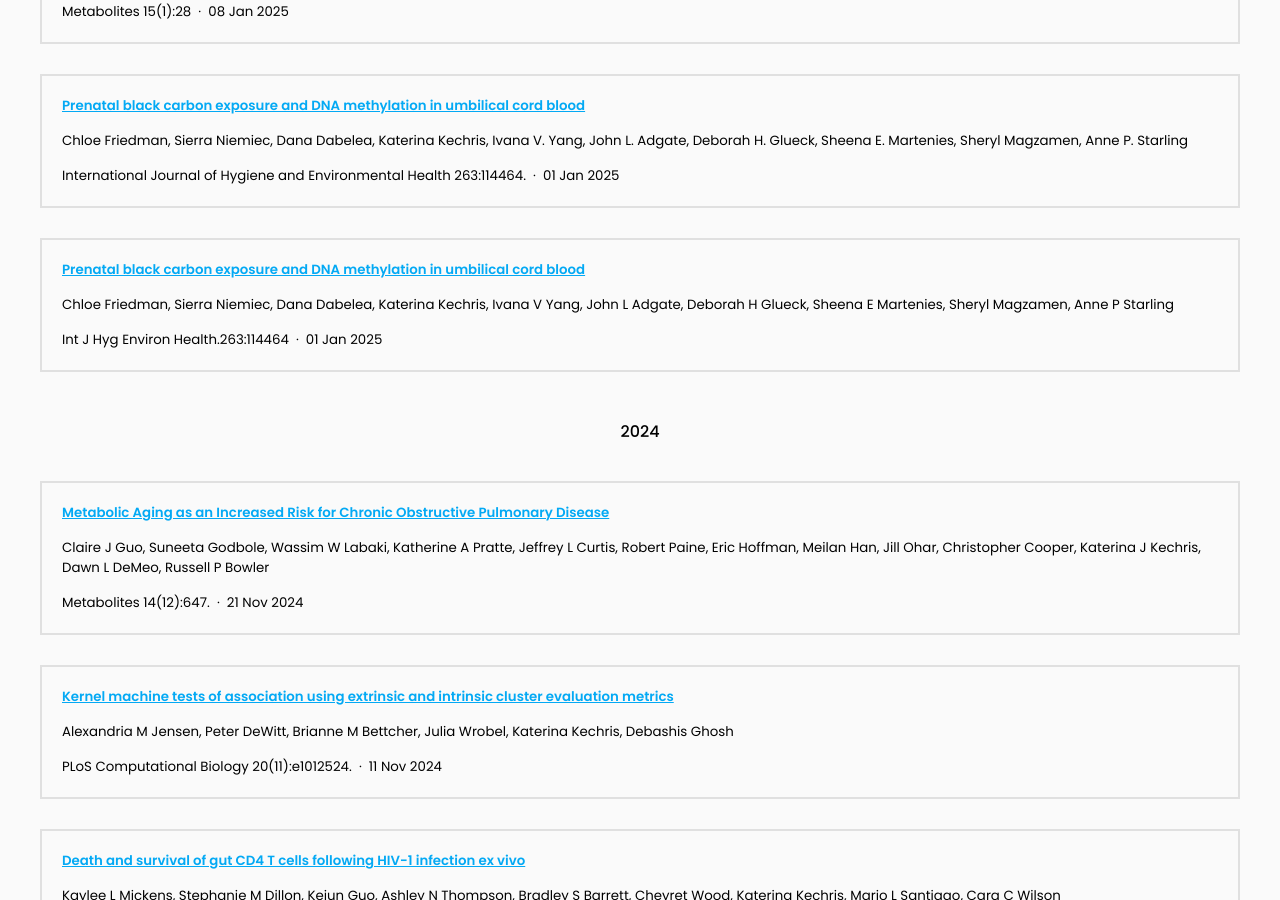
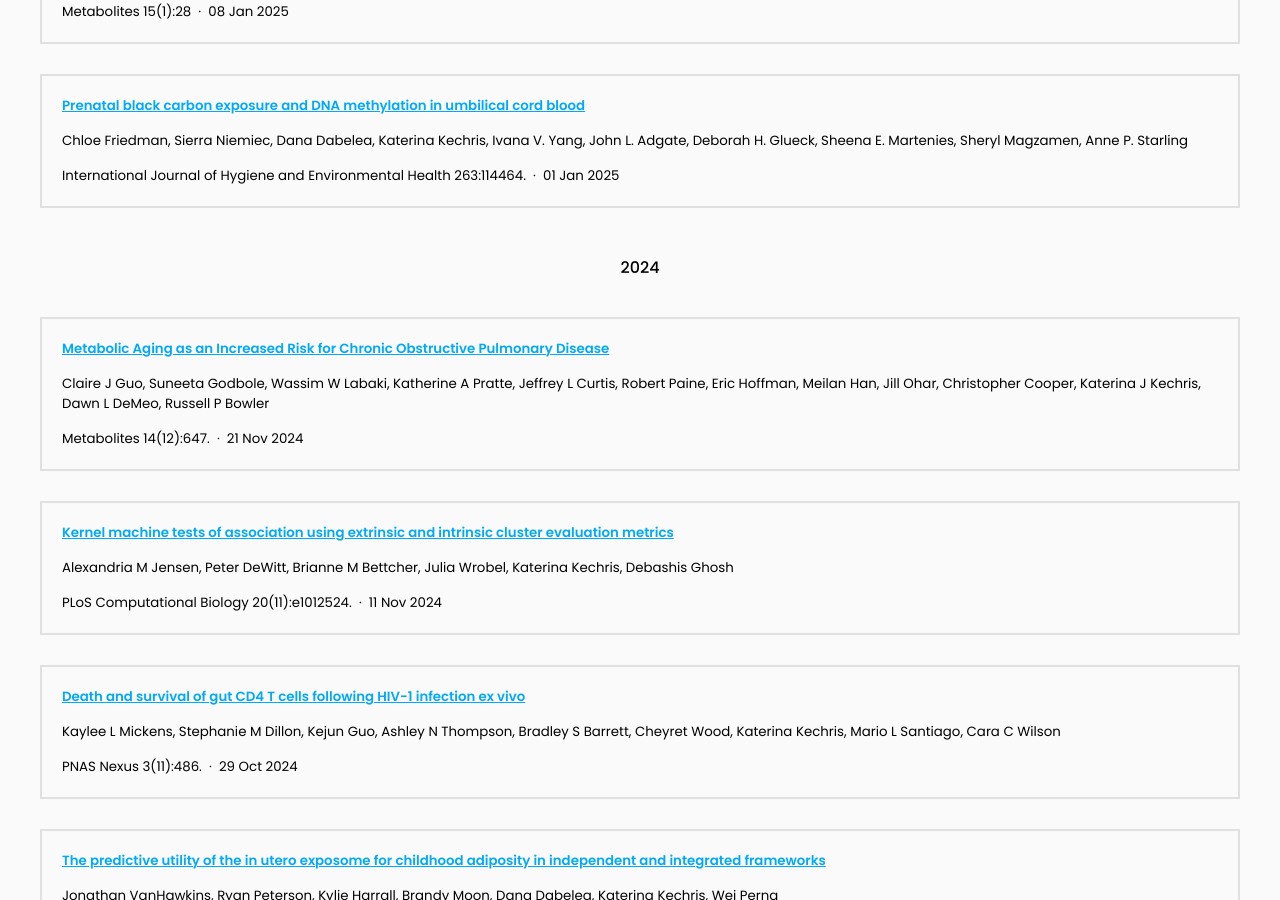
Before and after one commit to KechrisLab/kechrislab.github.io, a Jekyll site: the page built from Publications/index.md, in a window 1280 px wide and 900 px high, scrolled down 2143 px. Built offline with Jekyll 4.4.1, drawn with Linux system fonts in a browser that asks for light colours.

Commit message:
Generate citations

```diff
--- a/_data/citations.yaml
+++ b/_data/citations.yaml
@@ -149,23 +149,6 @@
   date: '2025-02-19'
   link: https://pmc.ncbi.nlm.nih.gov/articles/PMC11857268/
   _cache: 130a53539a7576c7605e3f5aa9a4671c8f7248e662fb8bfd7ce76b0ab11d94dc
-- id: pmc:PMC12282525
-  title: Prenatal black carbon exposure and DNA methylation in umbilical cord blood
-  authors:
-  - Chloe Friedman
-  - Sierra Niemiec
-  - Dana Dabelea
-  - Katerina Kechris
-  - Ivana V Yang
-  - John L Adgate
-  - Deborah H Glueck
-  - Sheena E Martenies
-  - Sheryl Magzamen
-  - Anne P Starling
-  publisher: Int J Hyg Environ Health.263:114464
-  date: '2025-01-01'
-  link: https://pmc.ncbi.nlm.nih.gov/articles/PMC12282525/
-  _cache: 01bce705d7e9d285547eb1372fff8e4d542b30de198484967371800c1fb831b5
 - id: pmc:PMC11857688
   title: Identification of Plasma Metabolites Responding to Oxycodone Exposure in
     Rats
```
